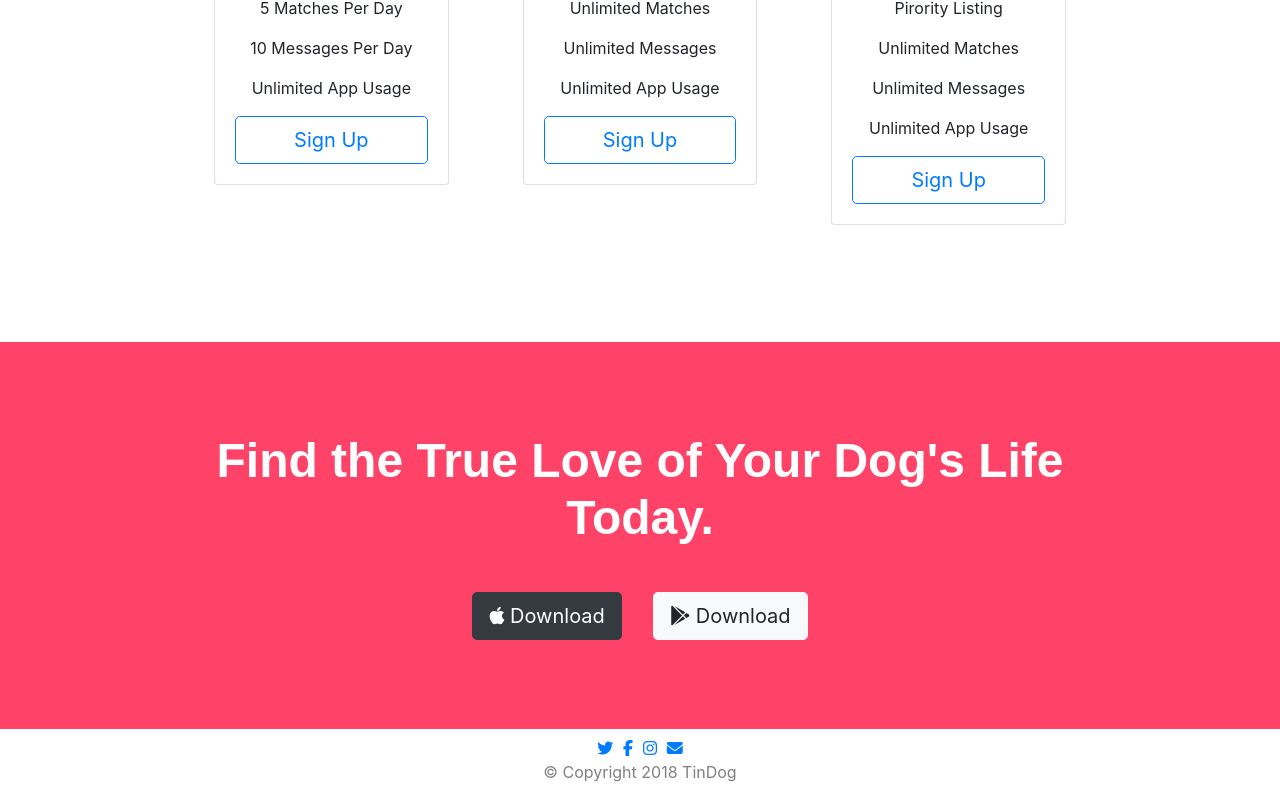
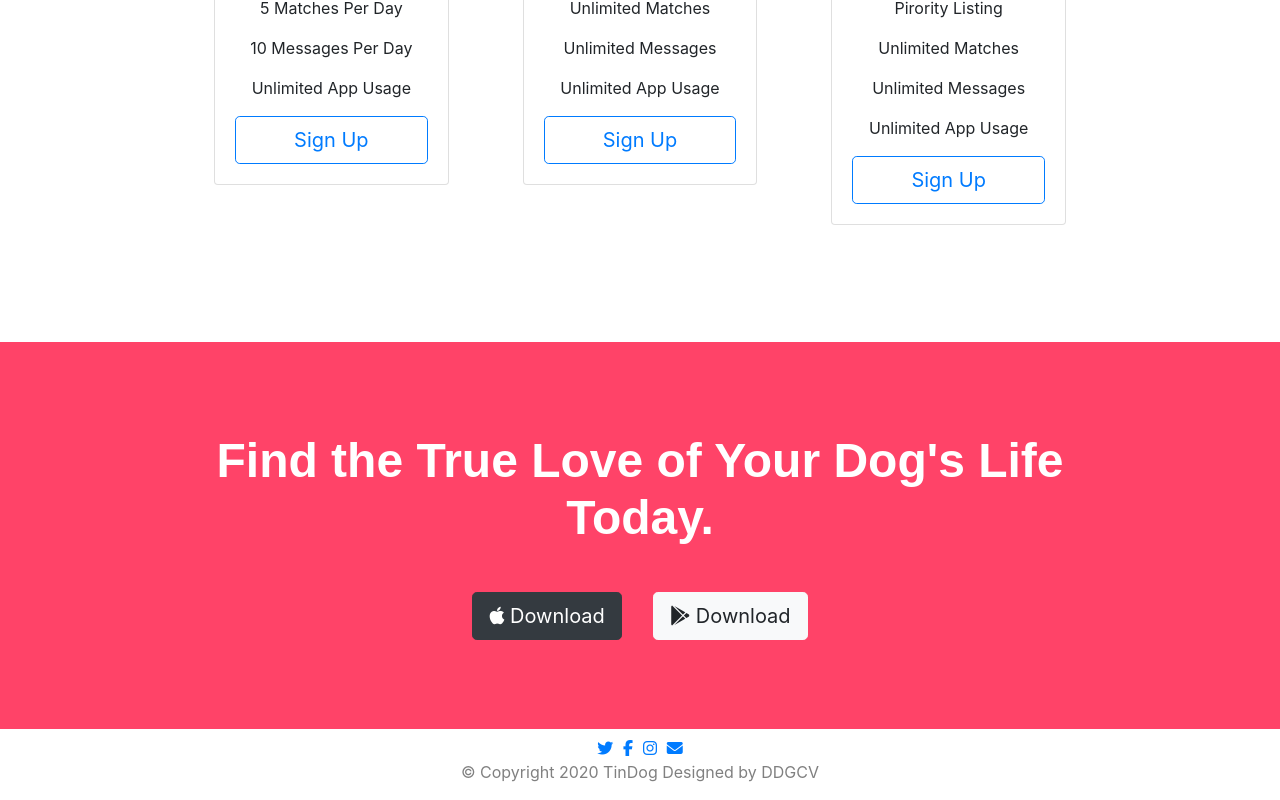
Before and after one commit to DamisettyGanesh/tinDog, a plain HTML site: page index.html in a window 1280 px wide. Shown: the part 2004-2804 px from the top of the page. Drawn offline with nearby package versions, Linux system fonts and the light colour scheme.

Commit message:
Update index.html

```diff
--- a/index.html
+++ b/index.html
@@ -203,7 +203,7 @@
     <a href="#"><i class="ft fab fa-facebook-f"></i></a>
     <a href="#"><i class="ft fab fa-instagram"></i></a>
     <a href="#"><i class="ft fas fa-envelope"></i></a>
-    <p>© Copyright 2018 TinDog</p>
+    <p>© Copyright 2020 TinDog Designed by DDGCV</p>
 
   </footer>
 
```
